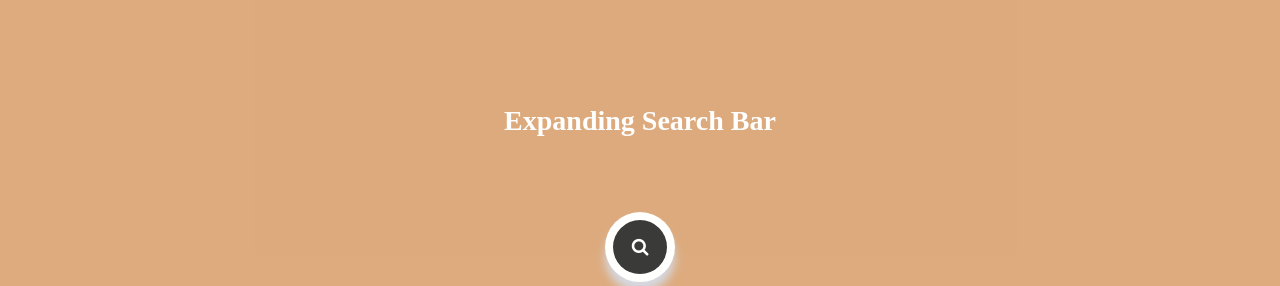
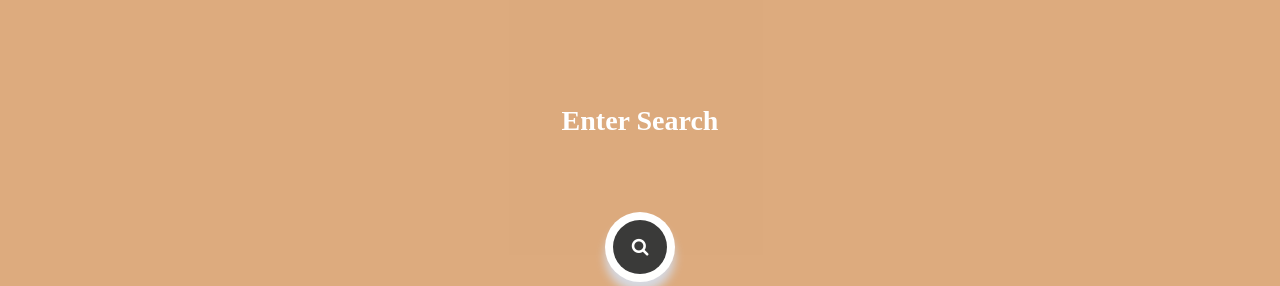
Before and after one commit to juverasworld/searchBarHover, a plain HTML site: page index.html in a window 1280 px wide. Shown: the top 286 px of the page. Drawn offline with nearby package versions, Linux system fonts and the light colour scheme.

Commit message:
content update

```diff
--- a/index.html
+++ b/index.html
@@ -18,7 +18,7 @@
         <div class="overlay first"></div>
         <div class="overlay second"></div>
         <div class="overlay third"></div>
-        <h1 class="logo1">Expanding Search Bar</h1>
+        <h1 class="logo1">Enter Search</h1>
         <div class="product-title">
 
             <div class="search-bar">
```
